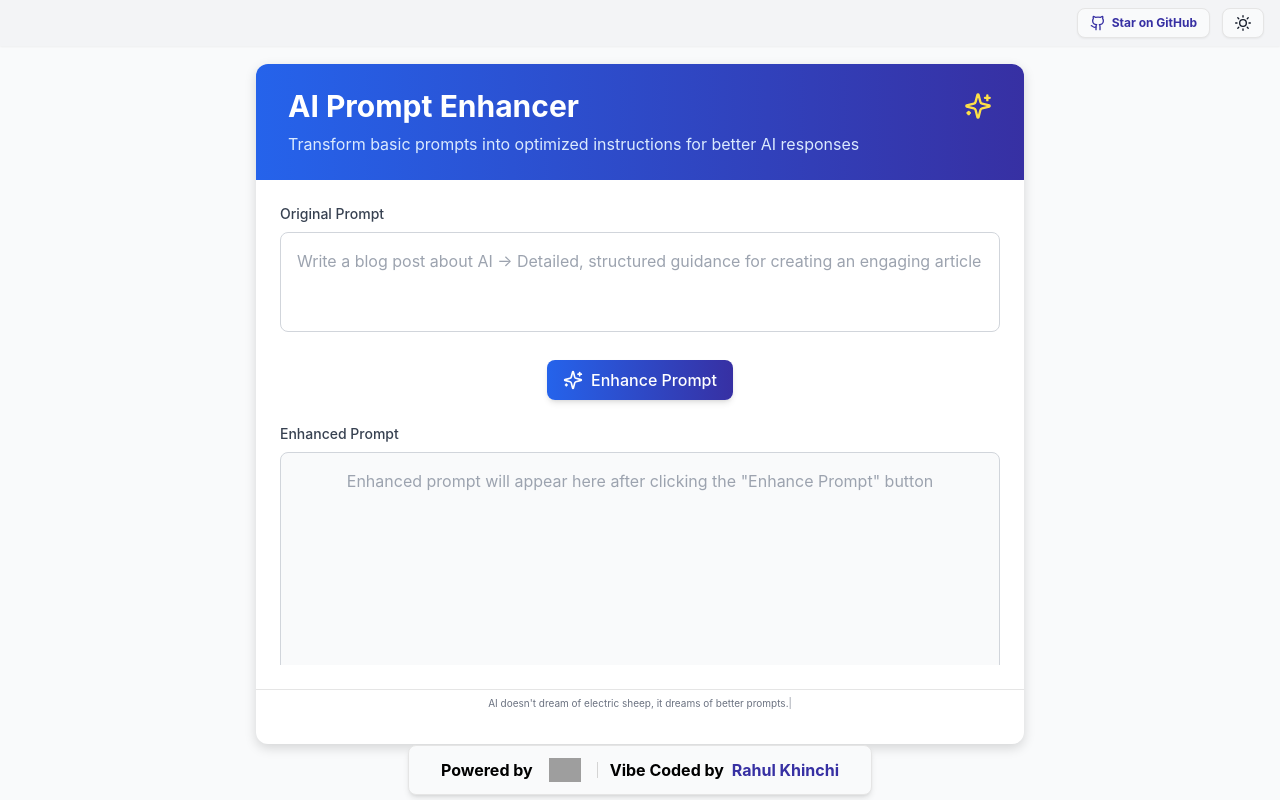
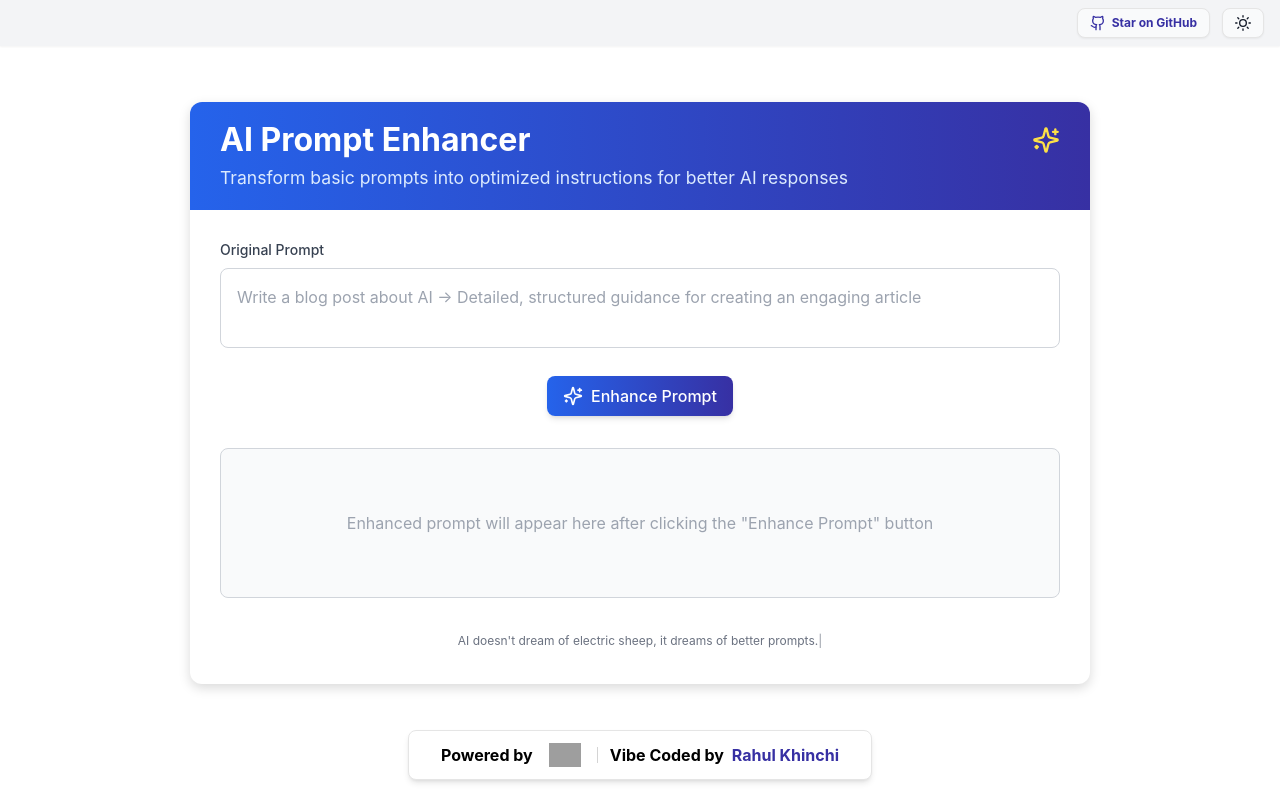
Before and after one commit to Treblle/prompt-enhancer.ai, a React (Create React App) app in the folder frontend/: page / in a window 1280 px wide. Built offline with nearby package versions, Linux system fonts and the light colour scheme; no server answers; grey boxes are pictures that could not be loaded.

Commit message:
Updated component size

```diff
--- a/frontend/src/components/AppLayout.jsx
+++ b/frontend/src/components/AppLayout.jsx
@@ -97,12 +97,12 @@ const AppLayout = ({ children }) => {
                 </div>
             </header>
 
-            <main className="flex-1 flex flex-col overflow-hidden">
+            <main className="flex-1 flex flex-col overflow-hidden py-6 md:py-10">
                 {children}
 
                 {/* Footer - Original fixed position footer with mobile adjustments */}
-                <div className="fixed bottom-4 sm:bottom-8 left-0 right-0 flex justify-center pointer-events-none">
-                    <div className="bg-gray-50 dark:bg-gray-800 px-3 sm:px-8 py-1.5 sm:py-3 rounded-lg shadow-md inline-flex items-center space-x-2 sm:space-x-3 pointer-events-auto border border-neutral-200 dark:border-neutral-700 max-w-[95%] sm:max-w-none">
+                <div className="fixed bottom-8 sm:bottom-12 md:bottom-16 left-0 right-0 flex justify-center pointer-events-none">
+                    <div className="bg-white dark:bg-gray-800 px-3 sm:px-8 py-1.5 sm:py-3 rounded-lg shadow-md inline-flex items-center space-x-2 sm:space-x-3 pointer-events-auto border border-neutral-200 dark:border-neutral-700 max-w-[95%] sm:max-w-none">
                         <div className="flex items-center space-x-1 sm:space-x-3">
                             <span className="text-black dark:text-gray-200 text-[10px] sm:text-base font-bold">Powered by</span>
                             <a
--- a/frontend/src/components/PromptEnhancerApp.jsx
+++ b/frontend/src/components/PromptEnhancerApp.jsx
@@ -182,8 +182,10 @@ const PromptEnhancerApp = () => {
     const renderEnhancedPrompt = () => {
         if (!enhancedPrompt) {
             return (
-                <div className="h-full flex items-center justify-center text-gray-400 dark:text-gray-600">
-                    Enhanced prompt will appear here after clicking the "Enhance Prompt" button
+                <div className="h-full w-full flex items-center justify-center text-gray-400 dark:text-gray-600">
+                    <p className="text-center px-4">
+                        Enhanced prompt will appear here after clicking the "Enhance Prompt" button
+                    </p>
                 </div>
             );
         }
@@ -193,8 +195,8 @@ const PromptEnhancerApp = () => {
     };
 
     return (
-        <div className="flex justify-center items-center min-h-[calc(100vh-40px)] bg-gray-50 dark:bg-gray-950 p-2 sm:p-4">
-            <div className="w-full max-w-3xl bg-white dark:bg-gray-900 rounded-xl shadow-lg overflow-hidden h-[calc(90vh-40px)] sm:h-[700px] flex flex-col prompt-enhancer-card">
+        <div className="flex justify-center items-center bg-white dark:bg-gray-950 p-2 sm:p-4">
+            <div className="w-full max-w-4xl bg-white dark:bg-gray-900 rounded-xl shadow-lg overflow-hidden h-[calc(75vh-40px)] sm:h-[700px] md:h-[750px] flex flex-col prompt-enhancer-card">
                 {/* Header */}
                 <div className="bg-gradient-to-r from-blue-600 to-indigo-800 px-4 sm:px-8 py-3 sm:py-6 relative prompt-header">
                     <div className="flex items-center justify-between">
@@ -258,10 +260,7 @@ const PromptEnhancerApp = () => {
                     {/* Enhanced Prompt Result */}
                     <div className="flex-1 flex flex-col overflow-hidden">
                         {/* Fixed: Enhanced Prompt Label + Action Buttons on same line */}
-                        <div className="flex flex-row justify-between items-center mb-1 sm:mb-2 result-header">
-                            <label className="block text-sm font-medium text-gray-700 dark:text-gray-300">
-                                Enhanced Prompt
-                            </label>
+                        <div className="flex flex-row justify-end items-center mb-1 sm:mb-2 result-header">
 
                             {enhancedPrompt && (
                                 <div className="flex items-center space-x-2 action-buttons">
@@ -292,14 +291,14 @@ const PromptEnhancerApp = () => {
                                 </div>
                             )}
                         </div>
-                        <div className="flex-1 p-2 sm:p-4 bg-gray-50 dark:bg-gray-800 border border-gray-300 dark:border-gray-600 rounded-lg whitespace-pre-wrap overflow-y-auto text-gray-800 dark:text-gray-200 result-area text-sm sm:text-base">
+                        <div className="flex-1 p-2 sm:p-4 bg-gray-50 dark:bg-gray-800 border border-gray-300 dark:border-gray-600 rounded-lg whitespace-pre-wrap overflow-y-auto text-gray-800 dark:text-gray-200 result-area text-sm sm:text-base relative">
                             {renderEnhancedPrompt()}
                         </div>
                     </div>
                 </div>
 
                 {/* Footer with Typewriter Effect - Updated Structure */}
-                <div className="bg-gray-50 dark:bg-gray-800 px-3 sm:px-6 py-2 sm:py-3 border-t border-gray-200 dark:border-gray-700 typewriter-container">
+                <div className="bg-white dark:bg-gray-800 px-3 sm:px-6 py-2 sm:py-3 0 dark:border-gray-700 typewriter-container">
                     <div className="typewriter-wrapper relative z-10">
                         <TypewriterText />
                     </div>
--- a/frontend/src/index.css
+++ b/frontend/src/index.css
@@ -52,7 +52,7 @@ body {
 }
 
 body.light {
-    background: #f3f4f6;
+    background: #ffffff;
     color: #111827;
 }
 
@@ -120,41 +120,52 @@ body {
     width: 100%;
     max-width: 3xl;
     height: auto;
-    min-height: 600px;
+    min-height: 550px;
+    max-height: 650px !important;
+    /* Fixed maximum height */
     border-radius: 12px;
     box-shadow: 0 4px 12px rgba(0, 0, 0, 0.15);
     overflow: hidden;
     position: relative;
     padding-bottom: 30px !important;
-    /* Further reduced padding */
-    margin-bottom: 45px !important;
-    /* Good spacing from footer */
-    max-height: 87vh !important;
-    /* Slightly increased for more content space */
+    /* Increase margin-bottom for more space between card and footer */
+    margin-bottom: 100px !important;
 }
 
 /* OPTIMIZE SPACE ALLOCATION - KEY CHANGES */
 /* Original prompt input - make it more compact */
 .prompt-textarea {
-    min-height: 70px !important;
-    max-height: 100px !important;
-    /* Limit max height */
+    min-height: 60px !important;
+    /* Reduced from 70px */
+    max-height: 80px !important;
+    /* Reduced from 100px */
 }
 
 /* Enhanced prompt result area - give it more space */
 .result-area {
-    min-height: 250px !important;
-    /* Increased minimum height for more visibility */
-    flex: 2 !important;
-    /* Give it twice the flex space */
+    flex: 1 !important;
     overflow-y: auto;
     white-space: pre-wrap;
+    max-height: calc(45vh - 40px) !important;
+    /* Add strict maximum height */
+    background-color: #f9fafb !important;
+    /* Light grey in light mode */
+}
+
+.dark .result-area {
+    background-color: #1f2937 !important;
+    /* Dark grey in dark mode */
 }
 
 /* Make the footer absolutely positioned at the bottom of the viewport */
-.fixed.bottom-4 {
+.fixed.bottom-5,
+.fixed.bottom-8,
+.fixed.bottom-10,
+.fixed.bottom-12,
+.fixed.bottom-16 {
     z-index: 50 !important;
-    bottom: 5px !important;
+    bottom: 20px !important;
+    /* Increased from 5px */
     pointer-events: auto !important;
     position: fixed !important;
 }
@@ -170,7 +181,6 @@ body {
     background-color: inherit;
     padding: 5px 10px !important;
     /* Less padding */
-    border-top: 1px solid rgba(0, 0, 0, 0.1);
     margin-top: auto;
     /* Push to bottom of card */
 }
@@ -181,7 +191,8 @@ body {
     display: flex;
     flex-direction: column;
     overflow: hidden;
-    /* Increase space for result area */
+    max-height: calc(100% - 60px);
+    /* Prevent content from pushing layout */
 }
 
 /* Enhance button - make it more compact */
@@ -209,15 +220,16 @@ body {
     /* Updated .prompt-enhancer-card for mobile */
     .prompt-enhancer-card {
         width: 95% !important;
-        min-height: 70vh !important;
-        max-height: 85vh !important;
+        min-height: 60vh !important;
+        /* Reduced from 70vh */
+        max-height: 70vh !important;
+        /* Reduced from 85vh */
         height: auto !important;
         margin: 10px auto;
-        margin-bottom: 50px !important;
-        /* Better margin for mobile */
+        margin-bottom: 80px !important;
+        /* More space at bottom */
         border-radius: 10px;
-        padding-bottom: 25px !important;
-        /* Less bottom padding */
+        padding-bottom: 20px !important;
     }
 
     /* Make header more compact on mobile */
@@ -298,10 +310,12 @@ body {
     .result-area {
         padding: 10px !important;
         font-size: 14px !important;
-        flex: 2 !important;
-        /* Double flex space */
-        min-height: 200px !important;
-        /* Good minimum on mobile */
+        flex: 1 !important;
+        /* Changed from flex: 2 */
+        min-height: 150px !important;
+        /* Reduced from 200px */
+        max-height: 25vh !important;
+        /* Add maximum height */
     }
 
     /* Fixed positioning for mobile devices */
@@ -311,7 +325,7 @@ body {
 
     /* Ensure footer sits lower on mobile */
     .fixed.bottom-4 {
-        bottom: 2px !important;
+        bottom: 10px !important;
     }
 
     /* Improved button sizes on mobile */
@@ -375,8 +389,7 @@ body {
         display: flex;
         align-items: center;
         justify-content: center;
-        border-top: 1px solid rgba(0, 0, 0, 0.1);
-        background-color: rgba(245, 245, 245, 0.9);
+        background-color: white;
         position: relative;
         z-index: 10;
     }
@@ -399,6 +412,40 @@ body {
         background-color: inherit;
         z-index: 20;
         position: relative;
+        font-size: 12px !important;
+    }
+}
+
+@media screen and (min-width: 1280px) {
+    .fixed.bottom-8 {
+        bottom: 20px !important;
+    }
+
+    .typewriter-container {
+        padding: 10px 20px !important;
+    }
+
+    .typewriter-text {
+        font-size: 12px !important;
+    }
+}
+
+@media screen and (min-width: 1280px) {
+    .prompt-header {
+        padding: 20px 30px !important;
+    }
+
+    .prompt-header h1 {
+        font-size: 2rem !important;
+    }
+
+    .prompt-header p {
+        font-size: 1.1rem !important;
+        margin-top: 8px !important;
+    }
+
+    .prompt-content {
+        padding: 30px !important;
     }
 }
 
@@ -415,7 +462,7 @@ body {
     .prompt-enhancer-card {
         width: 98% !important;
         margin: 5px auto !important;
-        margin-bottom: 50px !important;
+        margin-bottom: 70px !important;
         min-height: 70vh !important;
     }
 
@@ -442,7 +489,7 @@ body {
 
     /* Custom footer handling for very small screens */
     [class*="fixed bottom-4"] {
-        bottom: 1px !important;
+        bottom: 10px !important;
     }
 
     [class*="fixed bottom-4"] div {
@@ -481,14 +528,17 @@ body {
 @media screen and (min-height: 700px) {
     .prompt-enhancer-card {
         height: auto !important;
-        max-height: 85vh !important;
-        margin-bottom: 45px !important;
+        max-height: 75vh !important;
+        margin-bottom: 100px !important;
     }
 
     .result-area {
-        min-height: 300px !important;
-        /* Even larger on big screens */
-        flex: 2 !important;
+        min-height: 150px !important;
+        max-height: 350px !important;
+        /* Fixed max height for large screens */
+        flex: 1 !important;
+        overflow-y: auto;
+        white-space: pre-wrap;
     }
 
     /* Keep the typewriter visible but minimal on large screens */
@@ -497,3 +547,41 @@ body {
         max-height: 28px !important;
     }
 }
+
+/* For MacBook specifically */
+@media screen and (min-width: 1280px) and (min-height: 700px) {
+    .prompt-enhancer-card {
+        max-width: 900px !important;
+        /* Wider on large screens */
+        min-height: 550px !important;
+        max-height: 650px !important;
+        margin-bottom: 100px !important;
+    }
+
+    @media screen and (min-width: 1280px) and (min-height: 700px) {
+        .placeholder-container p {
+            font-size: 14px;
+            line-height: 1.5;
+            max-width: 80%;
+            text-align: center;
+        }
+
+        .result-area {
+            background-color: #f9fafb !important;
+            position: relative;
+            display: flex;
+            align-items: center;
+            justify-content: center;
+        }
+
+        .dark .result-area {
+            background-color: #1f2937 !important;
+        }
+    }
+
+    /* Increase font size slightly on larger screens */
+    .result-area,
+    .prompt-textarea {
+        font-size: 16px !important;
+    }
+}
```
